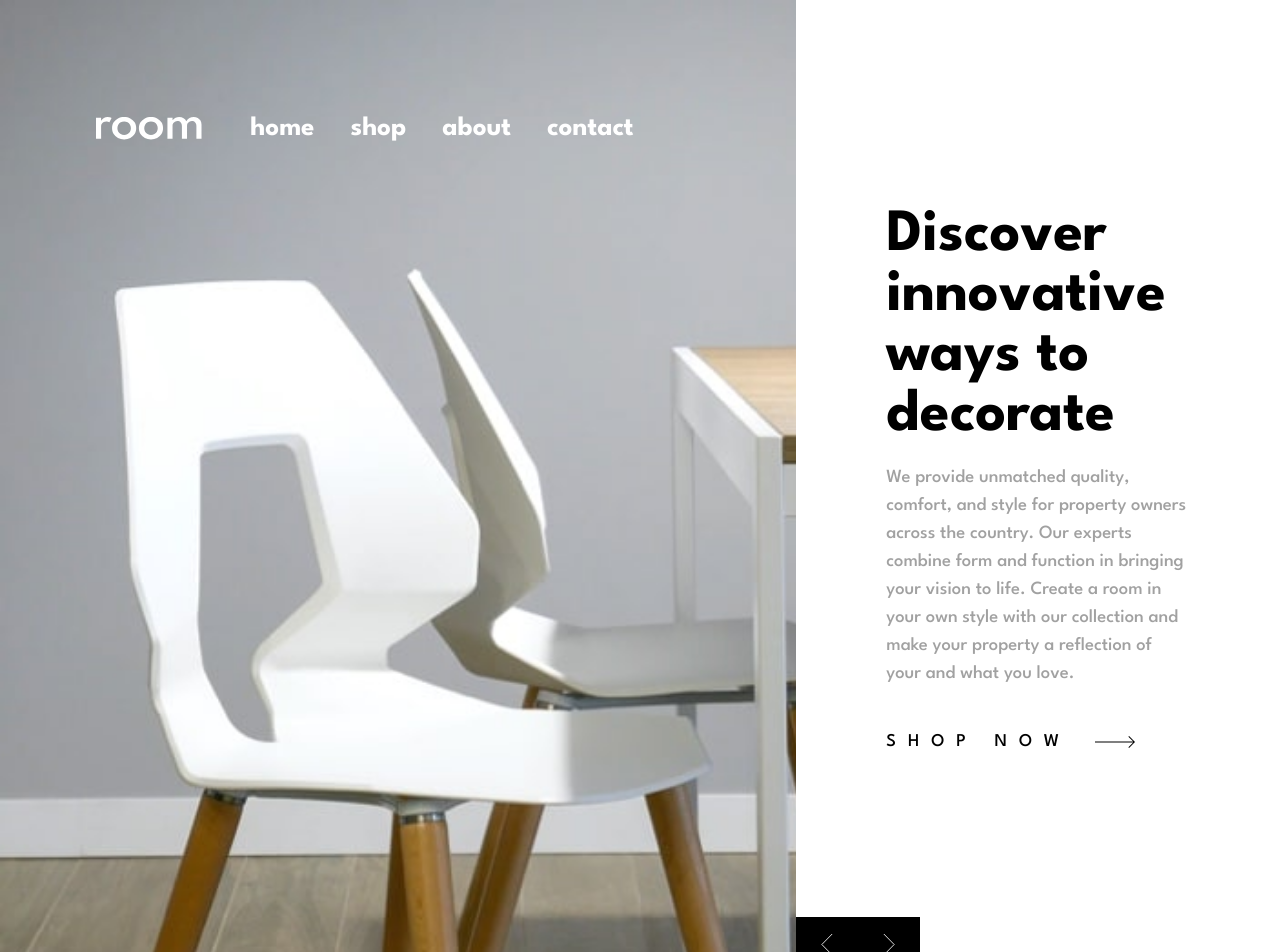
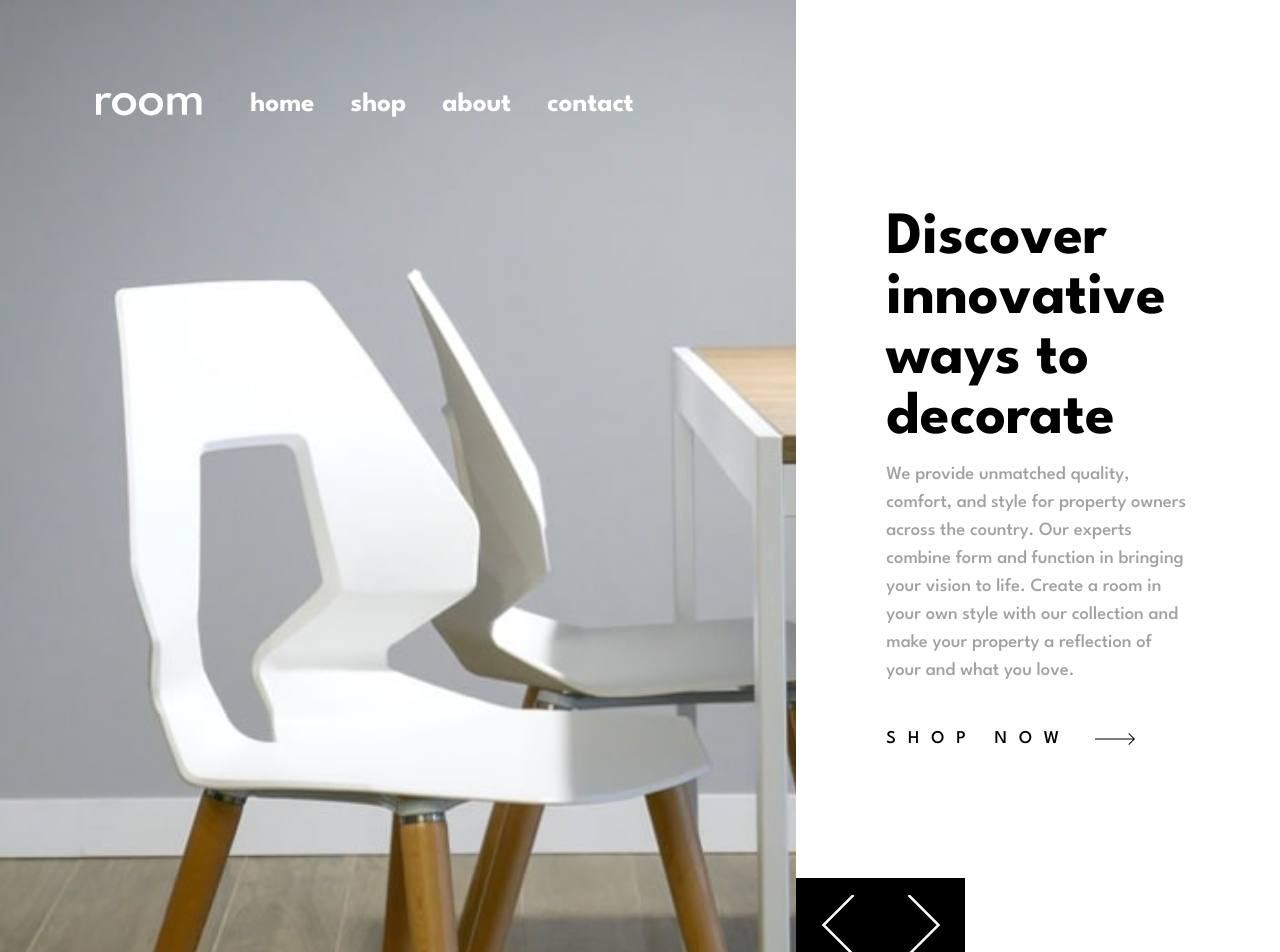
Before and after one commit to GabeGar/room-homepage-master, a React (Vite) app: page / in a window 1280 px wide. Shown: the top 952 px of the page. Built offline with nearby package versions, Linux system fonts and the light colour scheme.

Commit message:
minor updates to styles affecting desktop

```diff
--- a/src/App.tsx
+++ b/src/App.tsx
@@ -31,14 +31,14 @@ const App = () => {
                         />
                     )}
                     <header className="absolute top-14">
-                        <nav className="flex lg:px-[8rem] lg:gap-16 lg:py-[6rem] items-center min-w-[100dvw] px-8">
+                        <nav className="flex lg:px-[8rem] lg:gap-16 lg:py-[4rem] items-center min-w-[100dvw] px-8">
                             <HamburgerMenu
                                 onMenuClick={() => {
                                     setMobileMenuOpen(true);
                                 }}
                             />
                             <Logo />
-                            <NavLinks ulClasses="xlg:hidden flex text-primary-white gap-12 text-4xl" />
+                            <NavLinks ulClasses="xlg:hidden flex text-primary-white gap-12 text-4xl  font-bold" />
                         </nav>
                     </header>
                     {!isHiddenOnDesktop && <ImageSliderButtons />}
--- a/src/components/ImageSliderDescriptions.tsx
+++ b/src/components/ImageSliderDescriptions.tsx
@@ -30,14 +30,14 @@ const ImageSliderDescriptions = () => {
     const current = descriptions.find((item) => item.id === currentIndex);
 
     return (
-        <>
+        <div className="lg:max-w-[50rem] lg:flex lg:flex-col lg:gap-4">
             <h1 className="lg:text-[5rem] text-5xl font-bold">
                 {current?.title}
             </h1>
             <p className="lg:text-[1.55rem] text-[calc(1.025rem+1dvw)] text-primary-dark-gray">
                 {current?.description}
             </p>
-        </>
+        </div>
     );
 };
 
--- a/src/components/UI/ImageSliderButtons.tsx
+++ b/src/components/UI/ImageSliderButtons.tsx
@@ -15,7 +15,7 @@ const ImageSliderButtons = () => {
                 }}
             >
                 <img
-                    className="max-h-[1.75rem]"
+                    className="lg:min-h-[5rem]"
                     src={leftArrow}
                     alt="Image slider left arrow"
                 />
@@ -27,7 +27,7 @@ const ImageSliderButtons = () => {
                 }}
             >
                 <img
-                    className="max-h-[1.75rem]"
+                    className="lg:min-h-[5rem]"
                     src={rightArrow}
                     alt="Image slider right arrow"
                 />
--- a/src/components/UI/NavLinks.tsx
+++ b/src/components/UI/NavLinks.tsx
@@ -8,7 +8,7 @@ interface NavProps {
 const NavLinks = ({ ulClasses }: NavProps) => {
     const { setMobileMenuOpen } = useMobileMenu();
 
-    const allClasses = `${ulClasses} font-bold`;
+    const allClasses = `${ulClasses}`;
 
     useEffect(() => {
         const handleResize = () => {
```
